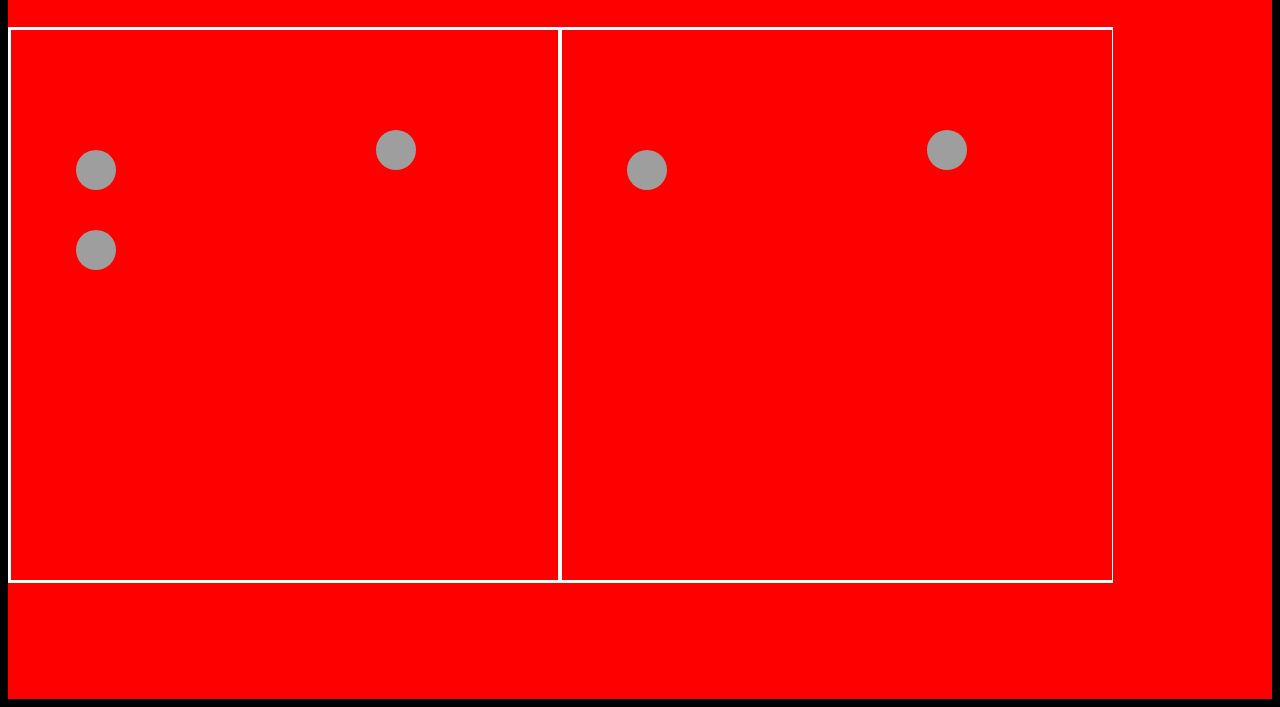
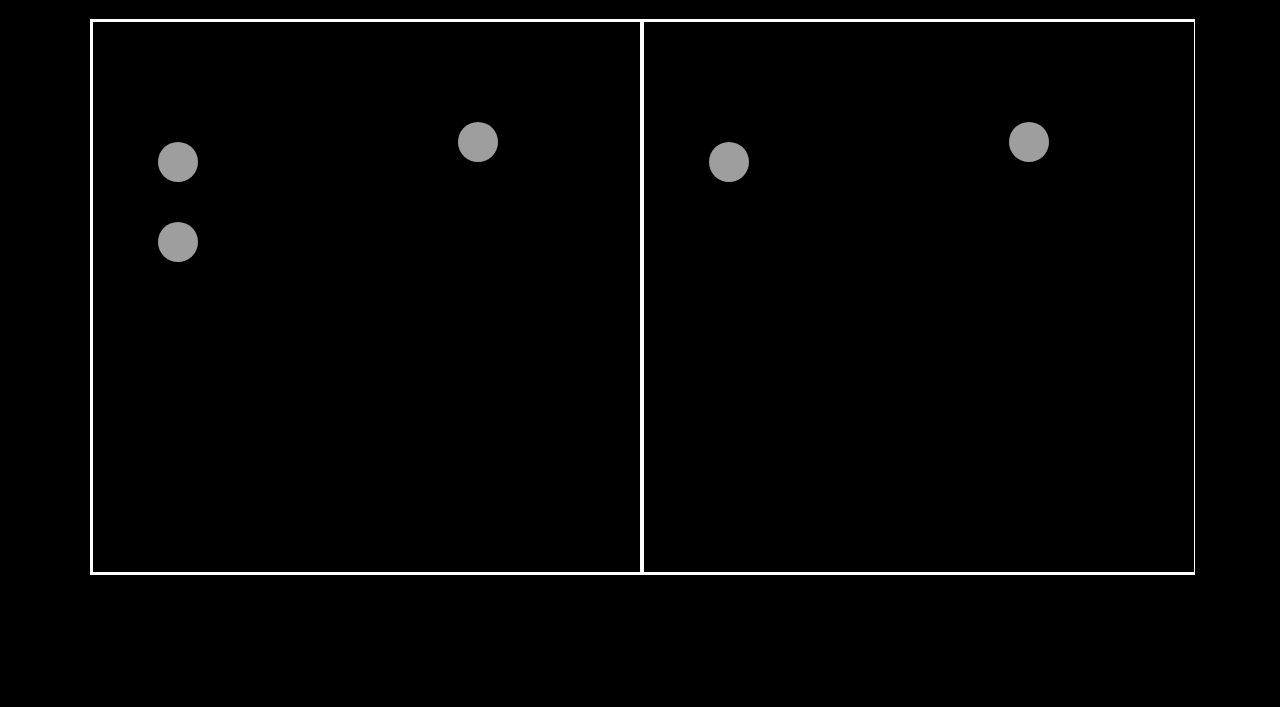
Before and after one commit to pattikawa/asimplegame, a plain HTML site: page index.html in a window 1280 px wide. Shown: the part 109-816 px from the top of the page. Drawn offline with nearby package versions, Linux system fonts and the light colour scheme; grey boxes are pictures that could not be loaded.

Commit message:
Update index.html

```diff
--- a/index.html
+++ b/index.html
@@ -8,7 +8,7 @@
 
 
     <body id="theBody" onload="show_pattern()">
-        <div id="container">
+
             <div class="page">
                  <h1 class="page__title">Matching Game</h1>
                  <p class="page__note">Click on the extra smiling face on the left.</p>
@@ -20,7 +20,7 @@
             </div>
          <script src='http://cdnjs.cloudflare.com/ajax/libs/jquery/2.1.3/jquery.min.js'></script>
          <script src="js/index.js"></script>
-	</div>
+
 
 	</body>
 </html>
```
